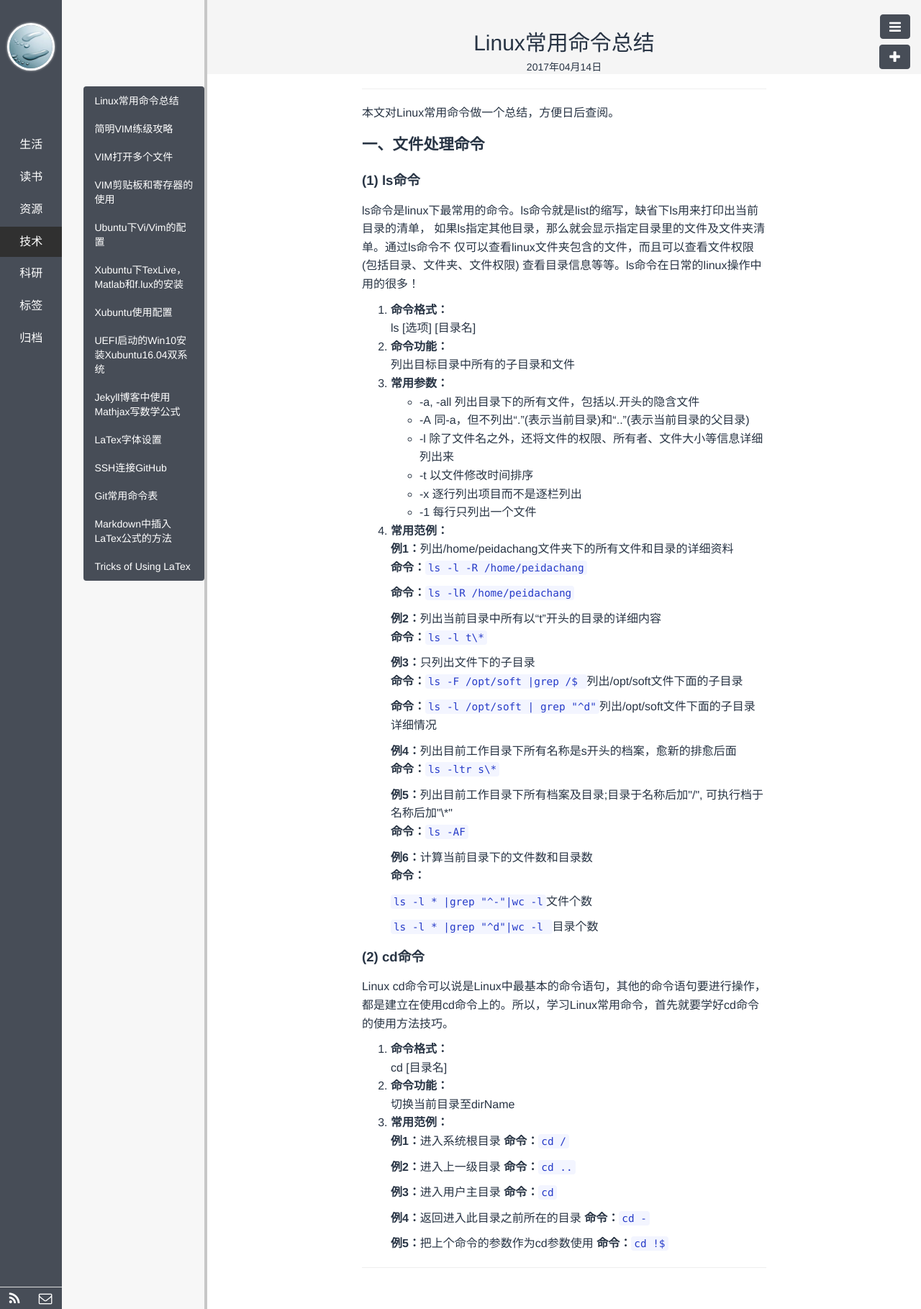
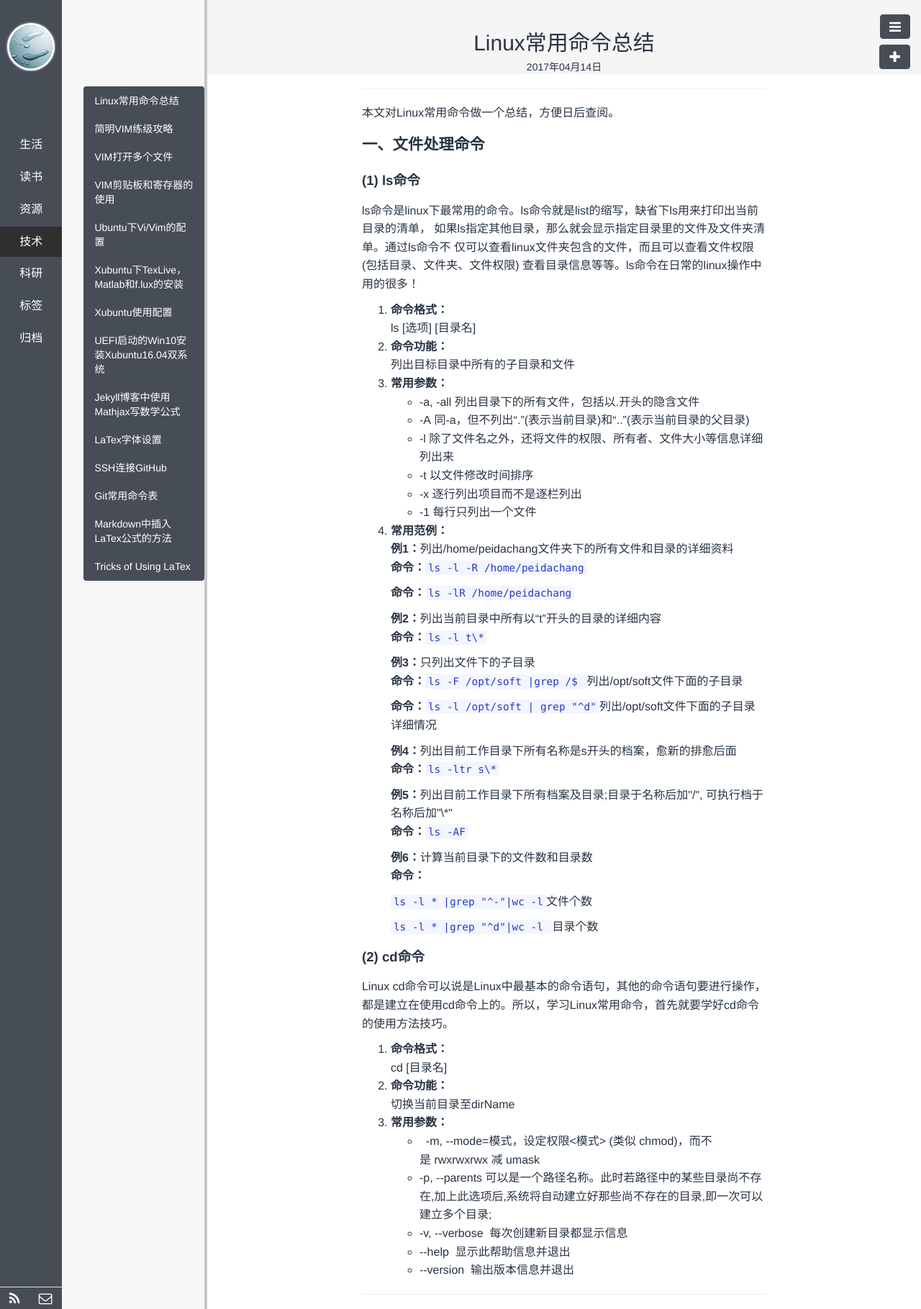
Before and after one commit to polyHong/polyHong.github.io, a Jekyll site: the page built from _posts/tech/2017-04-14-linux-command-list.md, in a window 1280 px wide. Shown: the whole page at 72% size. Built offline with Jekyll 4.4.1, drawn with Linux system fonts in a browser that asks for light colours; Markdown is read by kramdown in place of the engine named in the settings; comment, search, counter and statistics services are not loaded.

Commit message:
update linux command

```diff
--- a/_posts/tech/2017-04-14-linux-command-list.md
+++ b/_posts/tech/2017-04-14-linux-command-list.md
@@ -66,15 +66,12 @@ Linux cd命令可以说是Linux中最基本的命令语句，其他的命令语
 cd&nbsp;[目录名]
 <li><strong>命令功能：</strong></li>
 切换当前目录至dirName
-<li><strong>常用范例：</strong></li>
-<p><strong>例1：</strong>进入系统根目录
-<strong>命令：</strong><code>cd /</code></p>
-<p><strong>例2：</strong>进入上一级目录
-<strong>命令：</strong><code>cd ..</code></p>
-<p><strong>例3：</strong>进入用户主目录
-<strong>命令：</strong><code>cd</code></p>
-<p><strong>例4：</strong>返回进入此目录之前所在的目录
-<strong>命令：</strong><code>cd -</code></p>
-<p><strong>例5：</strong>把上个命令的参数作为cd参数使用
-<strong>命令：</strong><code>cd !$</code></p>
+<li><strong>常用参数：</strong></li>
+<ul>
+<li>&nbsp;&nbsp;-m,&nbsp;--mode=模式，设定权限&lt;模式&gt;&nbsp;(类似&nbsp;chmod)，而不是&nbsp;rwxrwxrwx&nbsp;减&nbsp;umask</li>
+<li>-p, --parents&nbsp;可以是一个路径名称。此时若路径中的某些目录尚不存在,加上此选项后,系统将自动建立好那些尚不存在的目录,即一次可以建立多个目录; </li>
+<li>-v, --verbose &nbsp;每次创建新目录都显示信息</li>
+<li>--help &nbsp;显示此帮助信息并退出</li>
+<li>--version &nbsp;输出版本信息并退出</li>
+</ul>
 </ol>
```
Also changed, not shown: 1 other file.
